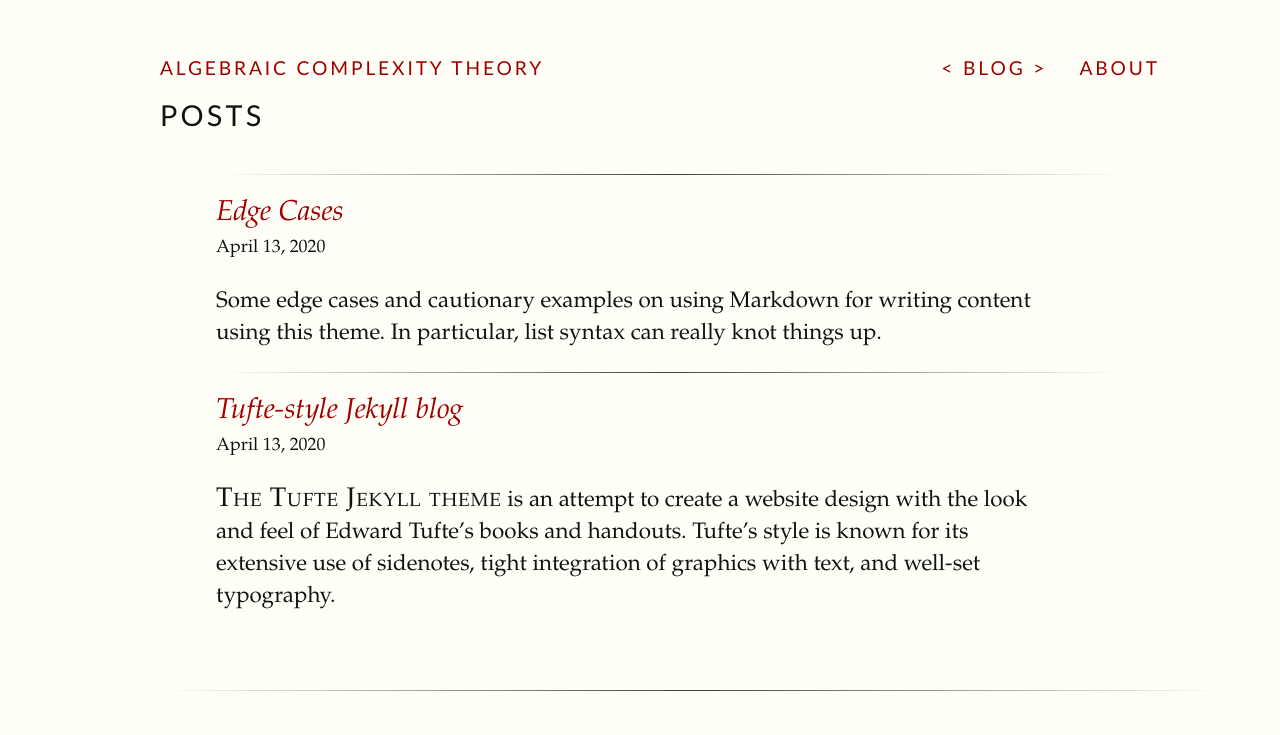
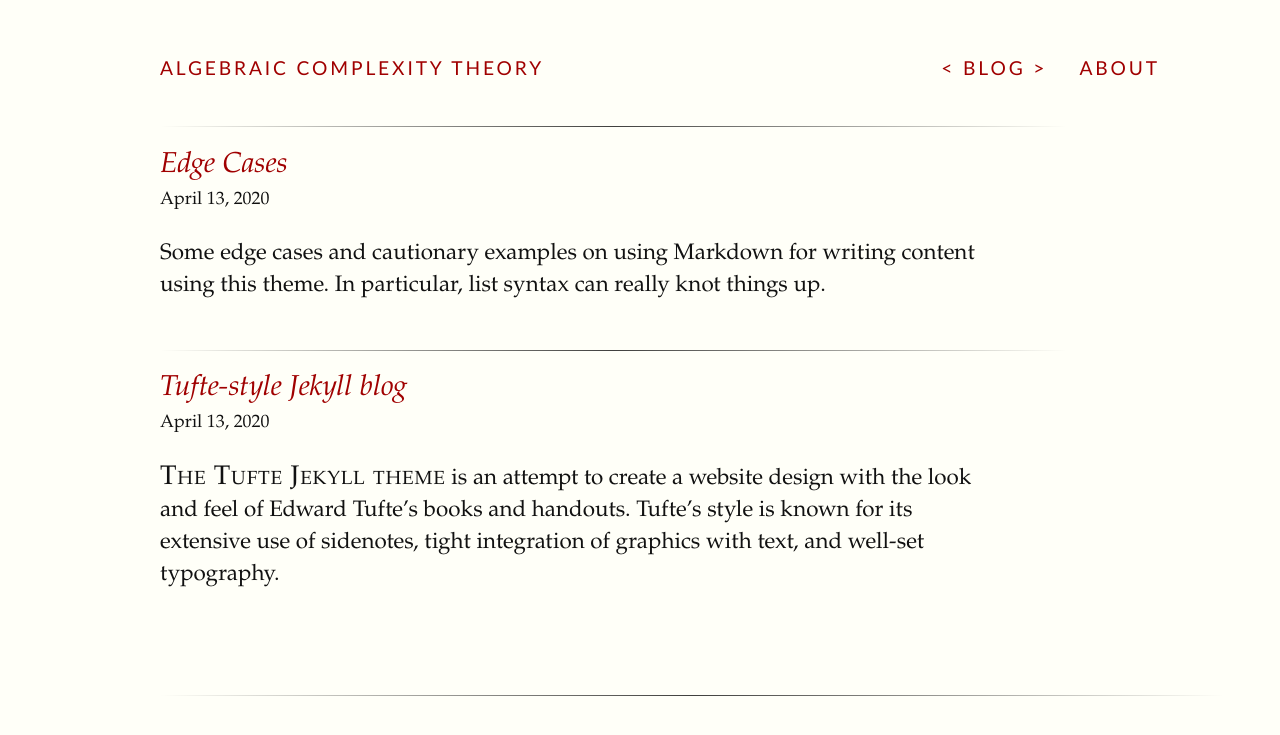
Before and after one commit to AlgComplexity/algcomplexity.github.io, a Jekyll site: the page built from index.html, in a window 1280 px wide. Shown: the top 735 px of the page. Built offline with Jekyll 4.4.1, drawn with Linux system fonts in a browser that asks for light colours.

Commit message:
Removed unecessary indentation on landing page

```diff
--- a/css/tufte.scss
+++ b/css/tufte.scss
@@ -241,7 +241,7 @@ section { padding-top: 1rem;
 ul,ol { width: 45%;
      -webkit-padding-start: 5%;
      -webkit-padding-end: 5%;
-     list-style-type: none; }
+     list-style-type: disc; }
 
 //li { padding: 0.5em 0; } //vertical padding on list items screws up vertical rhythym
 
@@ -375,6 +375,7 @@ label.margin-toggle:not(.sidenote-number) { display: none; }
 header > nav.group, body footer {
   width: 95%;
   padding-top: 2rem;
+  padding-bottom: 1.568rem;
 }
 
 nav.group a.active:before{ content:"\0003c\000a0";} // escaped unicode for the carats and then a space on active menu links
@@ -429,9 +430,11 @@ ul.footer-links li{
 //Full width page styling stuff
 
 body.full-width, .content-listing, ul.content-listing li.listing{ width: 90%;
-       margin-left: auto;
+       //margin-left: auto;
        margin-right: auto;
        //padding: 0% 5%;
+       -webkit-padding-start: 0%;
+       margin-bottom: 1.568rem;
 
 }
 .full-width article p{
--- a/index.html
+++ b/index.html
@@ -4,7 +4,7 @@ title: blog
 # Note that this index page uses a full-width layout!
 ---
 
-  <h1 class="content-listing-header sans">Posts</h1>
+  <!-- <h1 class="content-listing-header sans">Posts</h1> -->
   <ul class="content-listing ">
     {% for post in site.posts %}
         <li class="listing">
```
